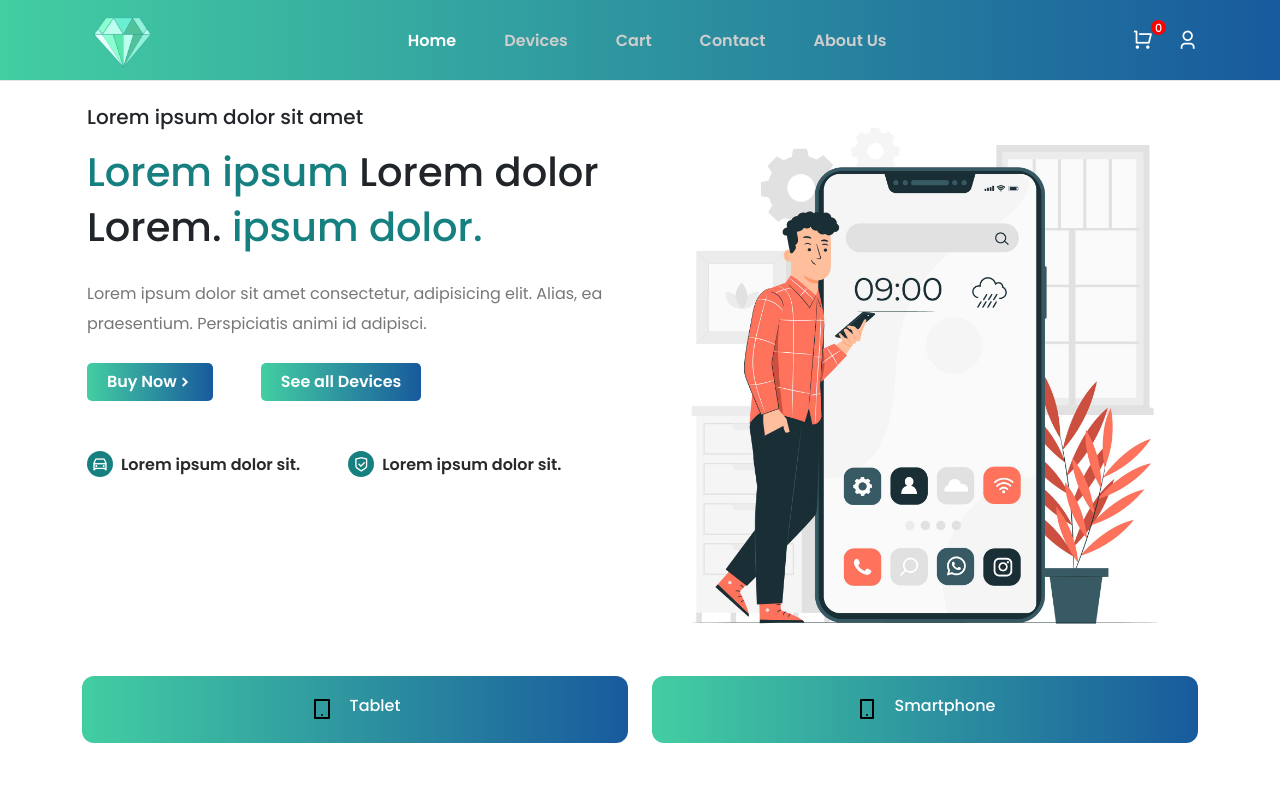
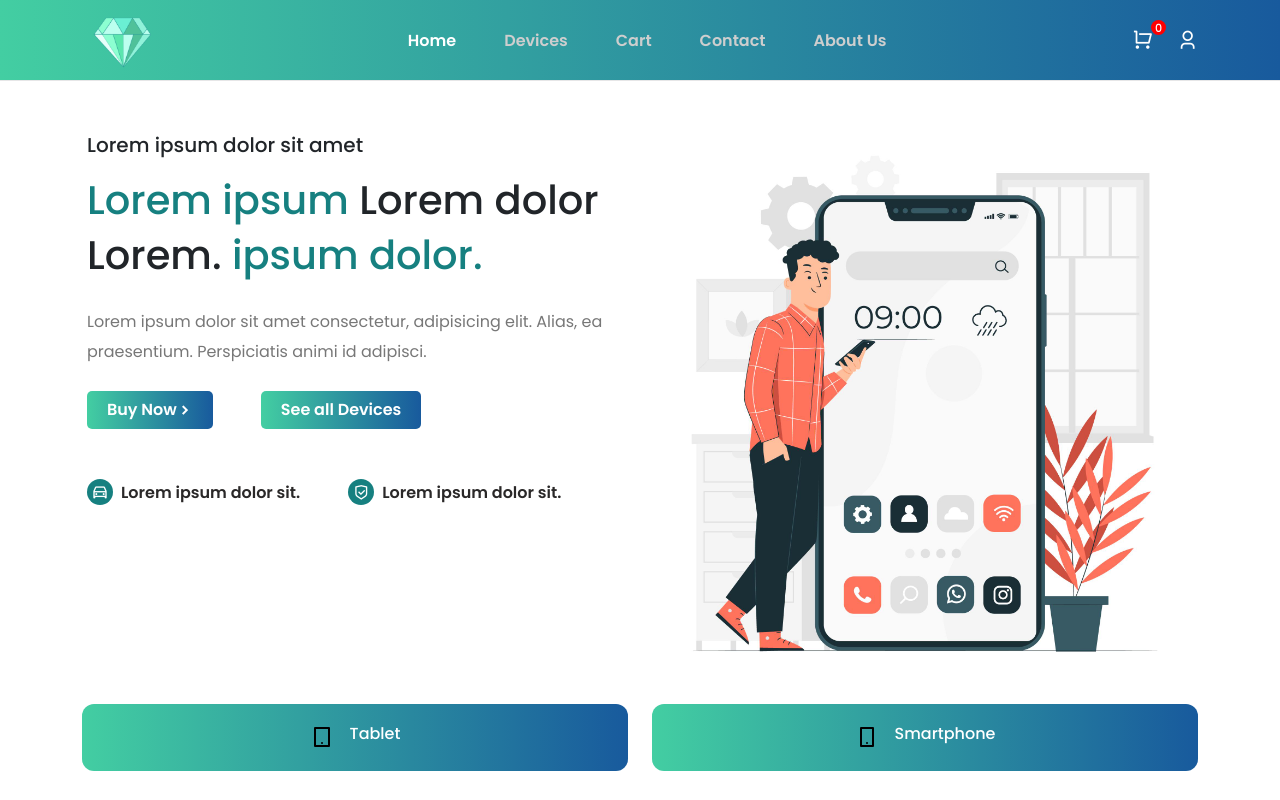
Before and after one commit to sanjayailham85/KP_E-Commerce, a React (Create React App) app: page /home in a window 1280 px wide. Shown: the top 800 px of the page. Built offline with nearby package versions, Linux system fonts and the light colour scheme.

Commit message:
update & delete unused codes

```diff
--- a/src/components/Footer/Footer.jsx
+++ b/src/components/Footer/Footer.jsx
@@ -133,7 +133,6 @@ const Footer = () => {
           </Col>
         </Row>
       </Container>
-
       <div className="footer__c d-flex justify-content-center p-3 pb-0 gap-2">
         © Copyright 2022
         <p>QNN E-Commerce. All Rights Reserved.</p>
--- a/src/components/UI/product-card/ProductCard.jsx
+++ b/src/components/UI/product-card/ProductCard.jsx
@@ -2,12 +2,12 @@ import React from 'react';
 import { Link } from 'react-router-dom';
 import { useDispatch } from 'react-redux';
 import { cartActions } from '../../../store/shopping-cart/cartSlice';
-import { toast, ToastContainer } from 'react-toastify';
+import { toast } from 'react-toastify';
 
 import '../../../styles/product-card.css';
 
 const ProductCard = (props) => {
-  const { id, title, image01, price, desc } = props.item;
+  const { id, title, image01, price } = props.item;
   const dispatch = useDispatch();
 
   const addToCart = () => {
--- a/src/pages/Contact.jsx
+++ b/src/pages/Contact.jsx
@@ -1,14 +1,14 @@
 import React from 'react';
 import '../styles/contact.css';
 import contactImg from '../assets/images/contact.jpg';
-import { Container, Row, Col, ListGroup, ListGroupItem } from 'reactstrap';
+import { Container, Row, Col } from 'reactstrap';
 import Helmet from '../components/Helmet/Helmet';
 
 const Contact = () => {
   return (
     <Helmet title="Contact">
       <Container>
-        <Row>
+        <Row className="mt-5">
           <Col lg="6">
             <img
               src={contactImg}
--- a/src/pages/Home.jsx
+++ b/src/pages/Home.jsx
@@ -95,7 +95,7 @@ const Home = () => {
 
   return (
     <Helmet title="Home">
-      <Container fluid>
+      <Container fluid className="p-0 mt-5">
         <section>
           <Container>
             <Row>
--- a/src/styles/header.css
+++ b/src/styles/header.css
@@ -2,7 +2,6 @@
     width: 100%;
     line-height: 80px;
     height: 80px;
-    margin-bottom: 20px;
     box-shadow: #11111a1a 0px 1px 0px;
     background: linear-gradient(to right, #43cea2, #185a9d);
     top: 0;
```
